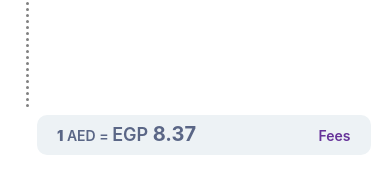
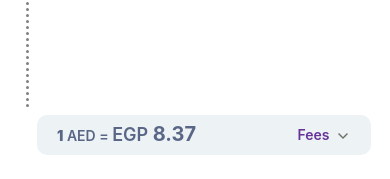
Before and after one commit to WaseemMansour/hubpay-app, a React Native app: screen / in a window 390 px wide. Shown: the part 323-502 px from the top of the page. Built offline with nearby package versions, Linux system fonts and the light colour scheme.

Commit message:
style: Fees Dropdown

```diff
--- a/features/internationalPayment/components/RateAndFees/RateAndFees.tsx
+++ b/features/internationalPayment/components/RateAndFees/RateAndFees.tsx
@@ -1,4 +1,4 @@
-import { Text, View } from 'react-native';
+import { Image, Text, View } from 'react-native';
 import { CurrencyCode } from '../../../../types';
 import { DottedLineDots } from './DottedLineDots';
 import { styles } from './styles';
@@ -22,8 +22,9 @@ export const RateAndFees = ({ base, target, rate }: Props) => {
           </Text>
         </View>
 
-        <View>
+        <View style={styles.feesWrapper}>
           <Text style={styles.fees}>Fees</Text>
+          <Image source={require('../assets/down-arrow-dark.png')} style={styles.feesArrow} />
         </View>
       </View>
     </View>
--- a/features/internationalPayment/components/RateAndFees/styles.ts
+++ b/features/internationalPayment/components/RateAndFees/styles.ts
@@ -54,9 +54,18 @@ const styles = StyleSheet.create({
     fontSize: 20,
     fontWeight: '700'
   },
+  feesWrapper: {
+    flexDirection: 'row'
+  },
   fees: {
     color: theme.colors.primaryColor,
-    fontWeight: '600'
+    fontWeight: '600',
+    marginRight: 5
+  },
+  feesArrow: {
+    width: 16,
+    height: 16,
+    marginTop: 2
   }
 })
 
```
Also changed, not shown: features/internationalPayment/components/assets/down-arrow-dark.png (added).
